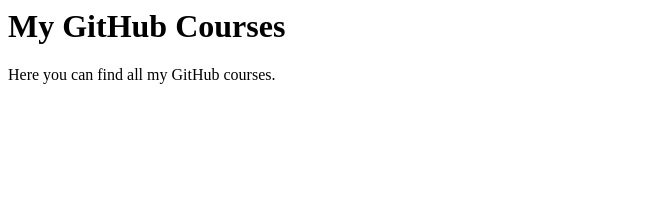
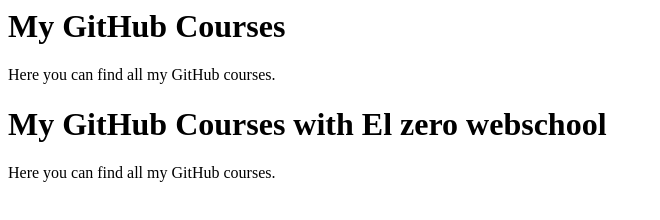
Before and after one commit to abbas-ahmed/GitHub_Courses, a plain HTML site: page index.html in a window 1280 px wide. Shown: the whole page, without its empty margins (0-660 px from the left). Drawn offline with Linux system fonts and the light colour scheme.

Commit message:
add  new div in html

```diff
--- a/index.html
+++ b/index.html
@@ -2,3 +2,8 @@
     <h1>My GitHub Courses</h1>
     <p>Here you can find all my GitHub courses.</p>
 </div>
+
+<div id="second">
+    <h1>My GitHub Courses with El zero webschool </h1>
+    <p>Here you can find all my GitHub courses.</p>
+</div>
```
